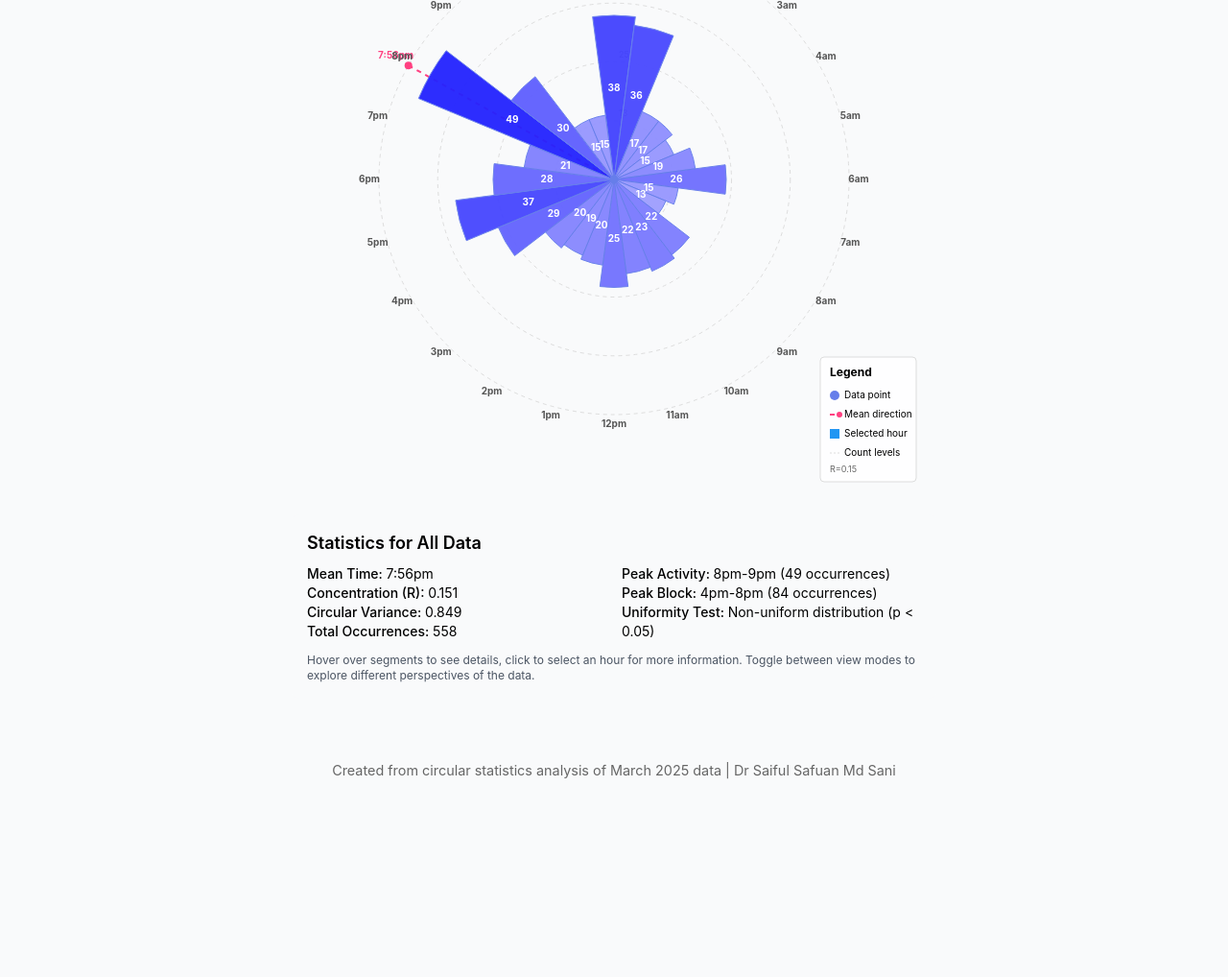
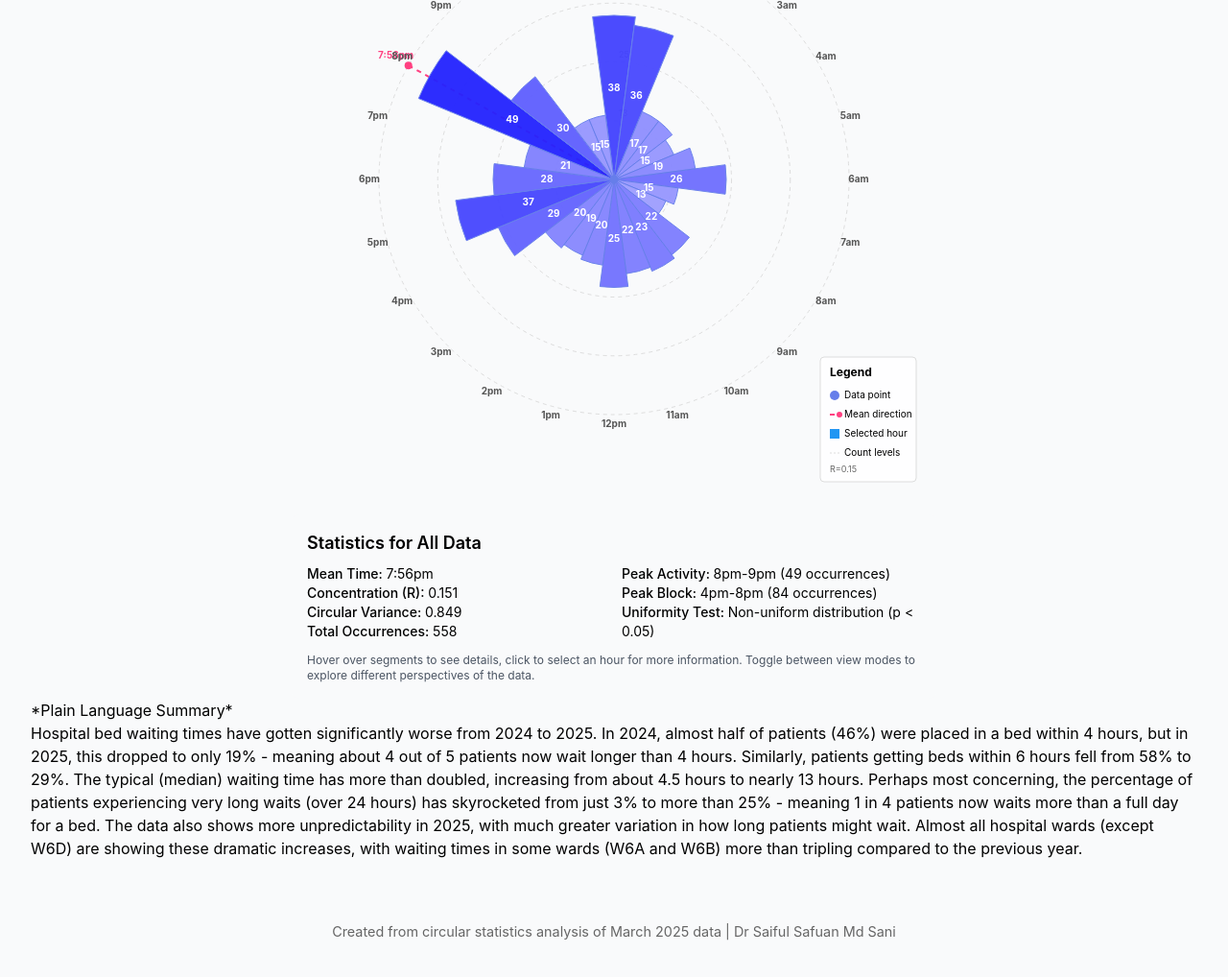
Before and after one commit to dcicantab5/csa-allocation-time, a plain HTML site: page index.html in a window 1280 px wide. Shown: the part 504-1522 px from the top of the page at 96% size. Before the commit the page ends 1366 px from the top, so only its background shows below. Drawn offline with nearby package versions, Linux system fonts and the light colour scheme.

Commit message:
Update index.html

```diff
--- a/index.html
+++ b/index.html
@@ -71,6 +71,13 @@
       </div>
     </main>
 
+    <div class="interpretation-panel">
+          <h3 class="subsection-title">*Plain Language Summary*</h3>
+          <p>Hospital bed waiting times have gotten significantly worse from 2024 to 2025. In 2024, almost half of patients (46%) were placed in a bed within 4 hours, but in 2025, this dropped to only 19% - meaning about 4 out of 5 patients now wait longer than 4 hours. Similarly, patients getting beds within 6 hours fell from 58% to 29%.
+The typical (median) waiting time has more than doubled, increasing from about 4.5 hours to nearly 13 hours. Perhaps most concerning, the percentage of patients experiencing very long waits (over 24 hours) has skyrocketed from just 3% to more than 25% - meaning 1 in 4 patients now waits more than a full day for a bed.
+The data also shows more unpredictability in 2025, with much greater variation in how long patients might wait. Almost all hospital wards (except W6D) are showing these dramatic increases, with waiting times in some wards (W6A and W6B) more than tripling compared to the previous year.</p>
+        </div>
+
     <footer class="footer">
       <p>Created from circular statistics analysis of March 2025 data | Dr Saiful Safuan Md Sani</p>
     </footer>
```
